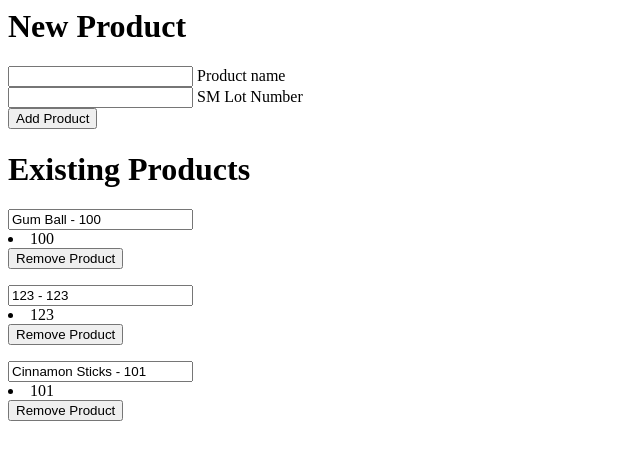
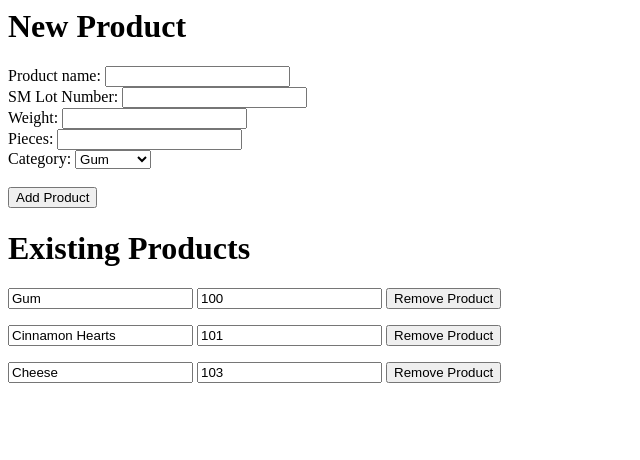
Before and after one commit to danhto/InventoryTracker, a Django app: page /tracker/add_product/ in a window 1280 px wide. Shown: the top 460 px of the page, without its empty margins (0-640 px from the left). Run offline with Django 3.2, Linux system fonts and the light colour scheme; data comes from the database, SQL or seed files in the repository.

Commit message:
Updated models
-models for Product and Inventory now hold more values
-delete_product view is now functioning

```diff
--- a/tracker/models.py
+++ b/tracker/models.py
@@ -3,18 +3,34 @@ from __future__ import unicode_literals
 from django.db import models
 
 class Product(models.Model):
+    DEXTROSE = 'DEX'
+    GUM = 'GUM'
+    CATEGORIES = (
+                  (DEXTROSE, 'Dextrose'),
+                  (GUM, 'Gum'),)
     product_name = models.CharField(max_length=200)
     sm_lot_number = models.CharField(max_length=200)
+    weight = models.DecimalField(max_digits=6, decimal_places=2)
+    pieces = models.IntegerField()
+    category = models.CharField(max_length=3,choices=CATEGORIES,default=DEXTROSE)
     def __str__(self):
         return self.product_name + " - " + self.sm_lot_number
 
 class Inventory(models.Model):
+    NO_LABEL = 0
+    HAS_LABEL = 1
+    SOME_LABELS = 2
+    LABEL_INFO = ((NO_LABEL, 'No Label'),
+                  (HAS_LABEL, 'Has labels'),
+                  (SOME_LABELS, 'Partially labelled'),)
     product = models.ForeignKey(Product, on_delete=models.CASCADE)
     add_date = models.DateTimeField('date added')
     lot_number = models.CharField(max_length=200)
     quantity = models.IntegerField(default=0)
     location = models.CharField(max_length=100)
-    pieces = models.IntegerField(default = 0)
+    label = models.CharField(max_length=1,choices=LABEL_INFO, default=NO_LABEL)
+    standard = models.BooleanField(default='true')
+    dessicate = models.BooleanField(default='false')
     notes = models.CharField(max_length=200)
     def __str__(self):
         return self.product.product_name + " - " + str(self.lot_number) + " -quantity: " + str(self.quantity) + " -location: " + self.location
--- a/tracker/templates/tracker/add_product.html
+++ b/tracker/templates/tracker/add_product.html
@@ -1,22 +1,36 @@
-{% if product %}<h1>New Product Added {{ product.product_name }}</h1>{% endif %}
 <h1>New Product</h1>
 
 {% if error_message %}<p><strong>{{ error_message }}</strong></p>{% endif %}
 
 <form action="{% url 'tracker:new_product' %}" method="post">
     {% csrf_token %}
-    <input type="text" name="product_name" id="product_name" />
-    <label for="product_name">Product name</label><br />
-    <input type="text" name="sm_lot_number" id="sm_lot_number" />
-    <label for="sm_lot_number">SM Lot Number</label><br />
+    <label for="product_name">Product name:</label>
+    <input type="text" name="product_name" id="product_name" /><br />
+
+    <label for="sm_lot_number">SM Lot Number:</label>
+    <input type="text" name="sm_lot_number" id="sm_lot_number" /><br />
+
+    <label for="weight">Weight:</label>
+    <input type="text" name="weight" id="weight" /><br />
+
+    <label for="pieces">Pieces:</label>
+    <input type="text" name="pieces" id="pieces" /><br />
+
+    <label for="category">Category:</label>
+    <select name="category" id="category">
+        <option value="Gum">Gum</option>
+        <option value="Dextrose">Dextrose</option>
+    </select><br /><br />
+
     <input type="submit" value="Add Product" />
 </form>
 
 <h1>Existing Products</h1>
 {% for product in product_list %}
-<form action="{% url 'tracker:delete_product' %}" method="POST">
-    <input type="text" name="product_name" id="product_name" value="{{ product }}" readonly>
-    <li>{{ product.sm_lot_number }}</li>
-    <input id="submit" type="button" value="Remove Product" />
-</form>
+    <form action="{% url 'tracker:delete_product' %}" method="POST">
+    {% csrf_token %}
+        <input type="text" name="product_name" id="product_name" value="{{ product.product_name }}" readonly>
+        <input type="text" name="product_name" id="product_name" value="{{ product.sm_lot_number }}" readonly>
+        <input type="submit" value="Remove Product" />
+    </form>
 {% endfor %}
--- a/tracker/views.py
+++ b/tracker/views.py
@@ -14,7 +14,7 @@ def product_inventory(request, product_name):
     try:
         inventory_all = Inventory.objects.all()
         inventory_list = []
-        p_name = ""
+        p_name = ''
         # Search for matching product_name
         for itm in inventory_all:
             if itm.product.product_name.lower() == product_name:
@@ -25,23 +25,30 @@ def product_inventory(request, product_name):
         raise Http404("No inventory in system")
     return render(request, 'tracker/product_inventory.html', {'inventory_list': inventory_list, 'product_name': p_name})
 
+# Add product calls the add_product.html view
 def add_product(request):
     return render(request, 'tracker/add_product.html', {'product_list': Product.objects.all()})
 
+# Creates and store product based on values entered into the new_product form
 def new_product(request):
     product_name = request.POST['product_name']
     sm_lot_number = request.POST['sm_lot_number']
-    if product_name.strip() != '' and sm_lot_number.strip() != '':
-        product = Product(product_name=product_name, sm_lot_number=sm_lot_number)
+    weight = request.POST['weight']
+    pieces = request.POST['pieces']
+    category = request.POST['category']
+    # Proceed with product creation only if both fields are not empty
+    if product_name.strip() != '' and sm_lot_number.strip() != '' and weight.strip() != '' and pieces.strip() != '':
+        product = Product(product_name=product_name, sm_lot_number=sm_lot_number, weight=weight, pieces=pieces, category=category)
         print(product)
         product.save()
     else:
         return render(request, 'tracker/add_product.html', {'product_list': Product.objects.all(), 'error_message': "Product name and lot number cannot be empty.",})
     return HttpResponseRedirect(reverse('tracker:add_product', args=()))
 
+# Removes product from database
 def delete_product(request):
     product_name = request.POST['product_name']
     for product in Product.objects.all():
-        if product.product_name == product_name:
+        if str(product.product_name) == product_name:
             product.delete()
     return HttpResponseRedirect(reverse('tracker:add_product', args=()))
```
Also changed, not shown: db.sqlite3, tracker/migrations/0003_auto_20160606_1453.py (added), 3 other files.
